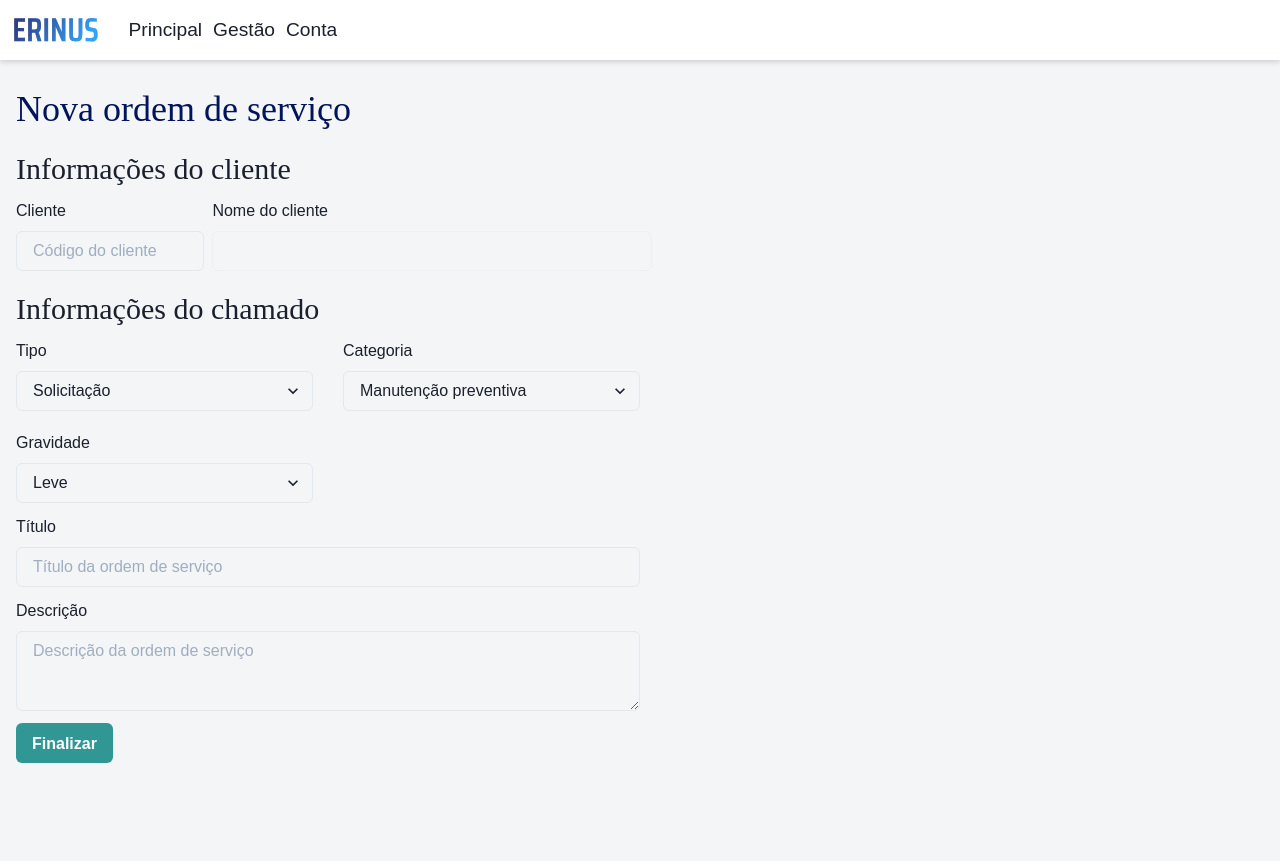
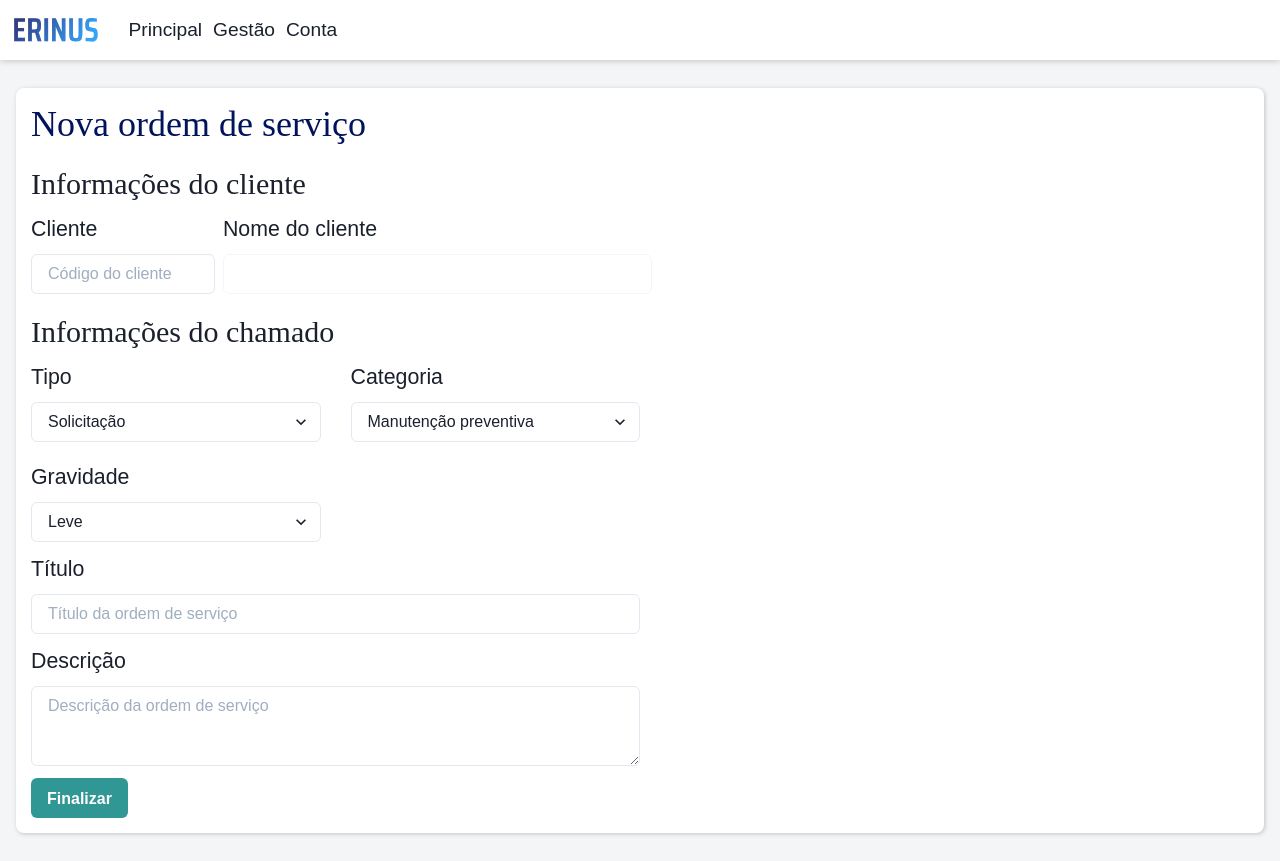
Before and after one commit to ws-T-ISS/erinus_os, a Next.js app: page /solicitacao/novo in a window 1280 px wide. Before the commit the page ends 800 px from the top, so only its background shows below. Built offline with nearby package versions, Linux system fonts and the light colour scheme; a web font is replaced by a local one.

Commit message:
Atualizado configurações de pacotes e estilos

```diff
--- a/package.json
+++ b/package.json
@@ -17,6 +17,7 @@
     "pg": "^8.7.3",
     "react": "17.0.2",
     "react-dom": "17.0.2",
+    "react-hook-form": "^7.27.1",
     "react-icons": "^4.3.1",
     "styled-components": "^5.3.3"
   },
--- a/src/styles/globals.css
+++ b/src/styles/globals.css
@@ -15,3 +15,16 @@ a {
 * {
   box-sizing: border-box;
 }
+
+
+form.background-white{
+  display: block;
+  padding: 15px;
+  border-radius: .5rem;
+  background-color: white;
+  filter: drop-shadow(1px 1px 2px rgba(0,0,0, .200));
+}
+
+label{
+  font-size: 16pt !important;
+}
```
Also changed, not shown: 1 other file (tests, documents, lock files or other folders).
